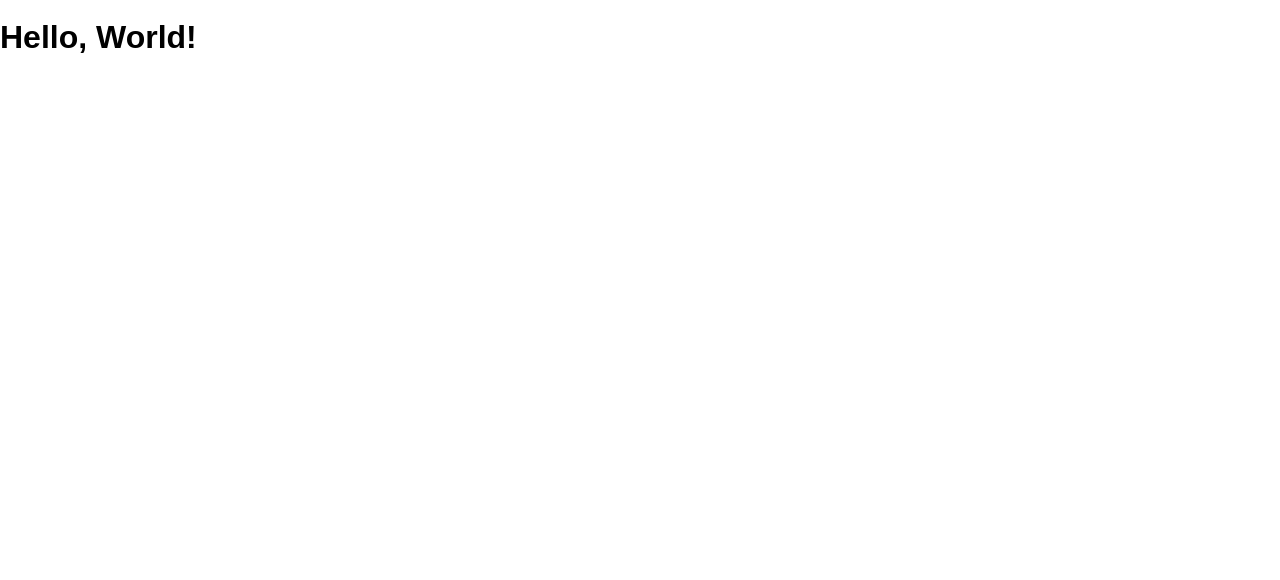
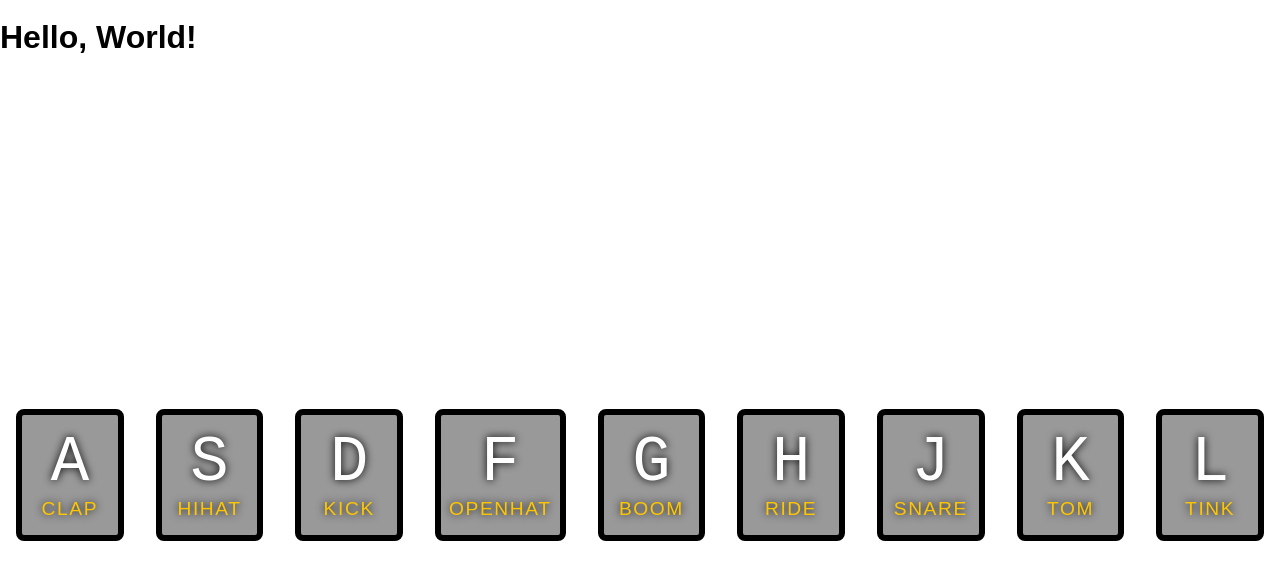
Before and after one commit to AllanHall/j-30-01, a website: page public/index.html in a window 1280 px wide. Drawn offline with Linux system fonts and the light colour scheme.

Commit message:
finished transitions

```diff
--- a/public/index.html
+++ b/public/index.html
@@ -9,6 +9,44 @@
   </head>
   <body>
     <h1 class="hello-world"></h1>
+    <div class="keys">
+      <div data-key="65" class="key">
+        <kbd>A</kbd>
+        <span class="sound">clap</span>
+      </div>
+      <div data-key="83" class="key">
+        <kbd>S</kbd>
+        <span class="sound">hihat</span>
+      </div>
+      <div data-key="68" class="key">
+        <kbd>D</kbd>
+        <span class="sound">kick</span>
+      </div>
+      <div data-key="70" class="key">
+        <kbd>F</kbd>
+        <span class="sound">openhat</span>
+      </div>
+      <div data-key="71" class="key">
+        <kbd>G</kbd>
+        <span class="sound">boom</span>
+      </div>
+      <div data-key="72" class="key">
+        <kbd>H</kbd>
+        <span class="sound">ride</span>
+      </div>
+      <div data-key="74" class="key">
+        <kbd>J</kbd>
+        <span class="sound">snare</span>
+      </div>
+      <div data-key="75" class="key">
+        <kbd>K</kbd>
+        <span class="sound">tom</span>
+      </div>
+      <div data-key="76" class="key">
+        <kbd>L</kbd>
+        <span class="sound">tink</span>
+      </div>
+    </div>
     <audio data-key="65"></audio>
     <audio data-key="83"></audio>
     <audio data-key="68"></audio>
--- a/public/main.js
+++ b/public/main.js
@@ -5,12 +5,23 @@ const main = () => {
 }
 
 document.addEventListener('DOMContentLoaded', main)
-// eslint-disable-next-line space-before-function-paren
-document.addEventListener('keydown', function(e) {
-  const audio = document.querySelector(`audio[data-key="${e.keycode}"]`)
-  const key = document.querySelector(`.key[data-key="${e.keycode}"]`)
+
+const removeTransition = e => {
+  console.log(e.propertyName)
+  if (e.propertyName !== 'transform') return
+  e.target.classList.remove('playing')
+}
+
+const playSound = e => {
+  const audio = document.querySelector(`audio[data-key="${e.keyCode}"]`)
+  const key = document.querySelector(`div[data-key="${e.keyCode}"]`)
   if (!audio) return
   audio.currentTime = 0
   audio.play()
   key.classList.add('playing')
-})
+}
+
+const keys = document.querySelectorAll('.key')
+keys.forEach(key => key.addEventListener('transitionend', removeTransition))
+
+document.addEventListener('keydown', playSound)
--- a/public/screen.css
+++ b/public/screen.css
@@ -10,3 +10,43 @@ body {
   margin: 0;
   min-height: 100%;
 }
+
+.keys {
+  display: flex;
+  flex: 1;
+  min-height: 100vh;
+  align-items: center;
+  justify-content: center;
+}
+
+.key {
+  border: 0.4rem solid black;
+  border-radius: 0.5rem;
+  margin: 1rem;
+  font-size: 1.5rem;
+  padding: 1rem 0.5rem;
+  transition: all 0.07s ease;
+  width: 10rem;
+  text-align: center;
+  color: white;
+  background: rgba(0, 0, 0, 0.4);
+  text-shadow: 0 0 0.5rem black;
+}
+
+.playing {
+  transform: scale(1.1);
+  border-color: #ffc600;
+  box-shadow: 0 0 1rem #ffc600;
+}
+
+kbd {
+  display: block;
+  font-size: 4rem;
+}
+
+.sound {
+  font-size: 1.2rem;
+  text-transform: uppercase;
+  letter-spacing: 0.1rem;
+  color: #ffc600;
+}
```
